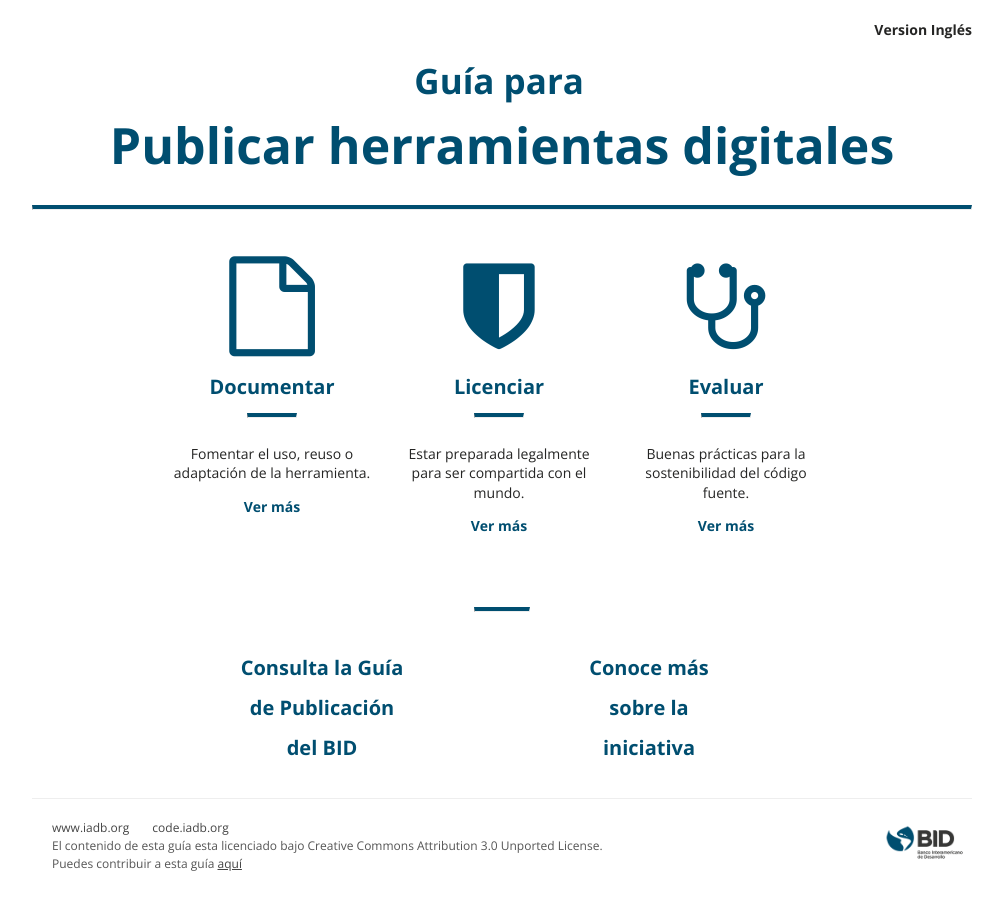
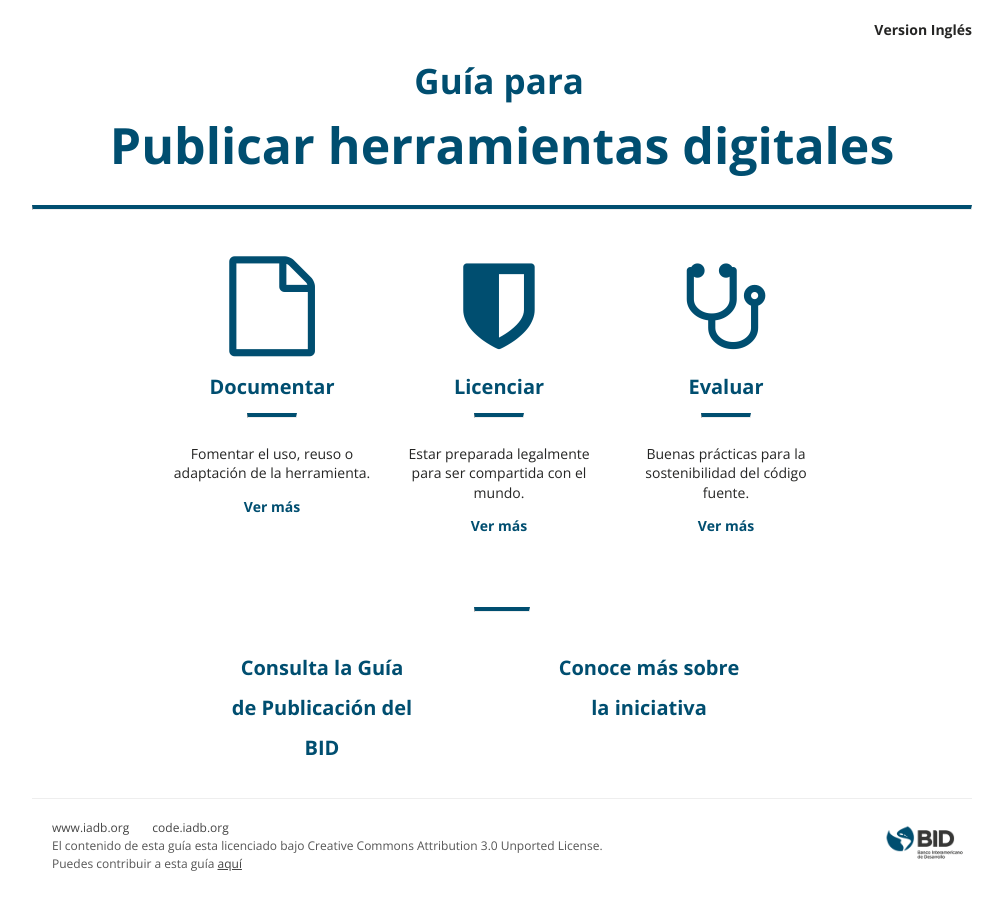
Before and after one commit to EL-BID/guia-de-publicacion, a Jekyll site: the page built from index.html, in a window 1280 px wide. Shown: the whole page, without its empty margins (138-1141 px from the left). Built offline with Jekyll 4.4.1, drawn with Linux system fonts in a browser that asks for light colours.

Commit message:
Update application.scss

```diff
--- a/assets/css/application.scss
+++ b/assets/css/application.scss
@@ -143,7 +143,7 @@ color: #004E70;
     padding-bottom:10px;
 }
 .links-down-home{
- width: 165px;
+ width: 186px;
 
     margin: auto;
     font-size: 20px;
```
